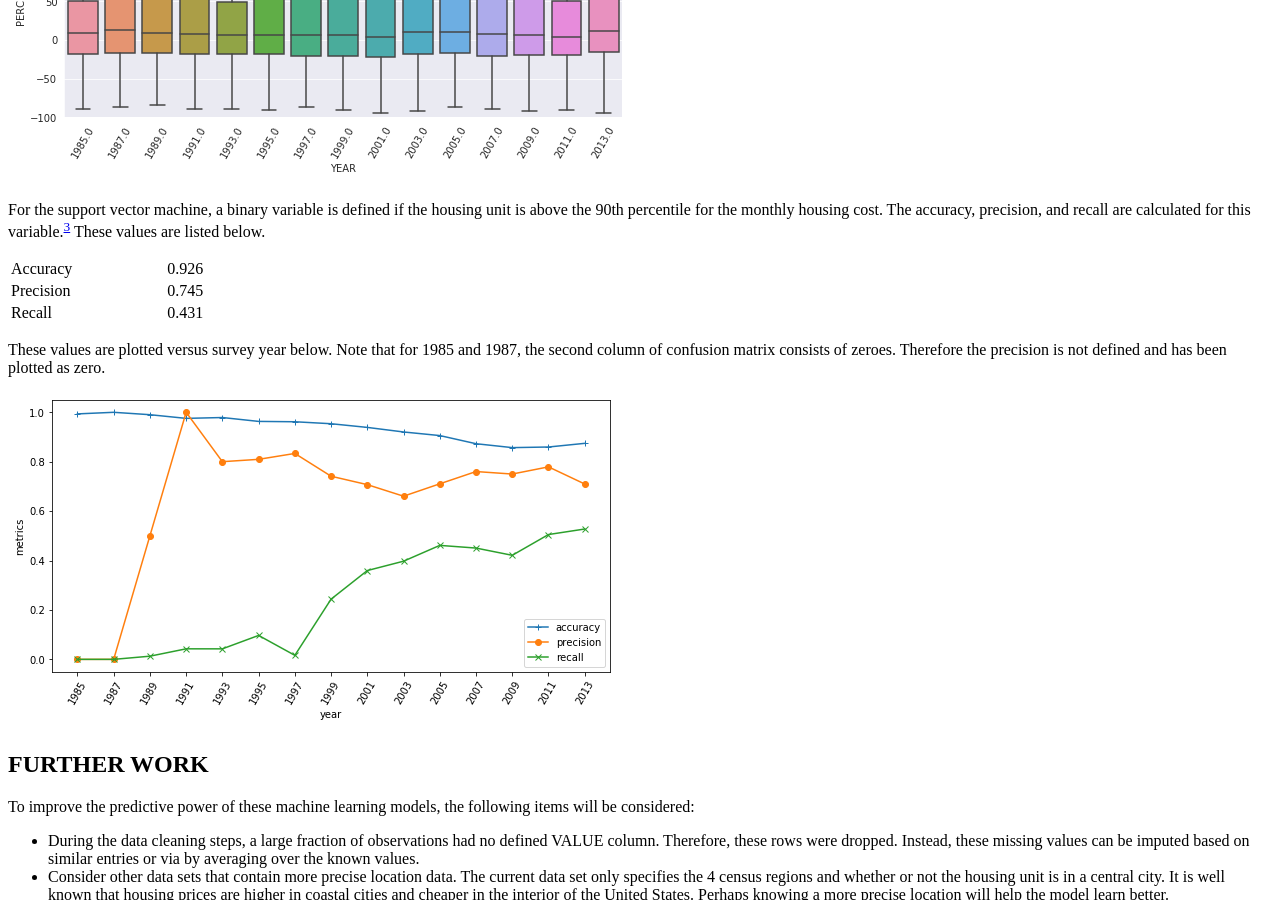
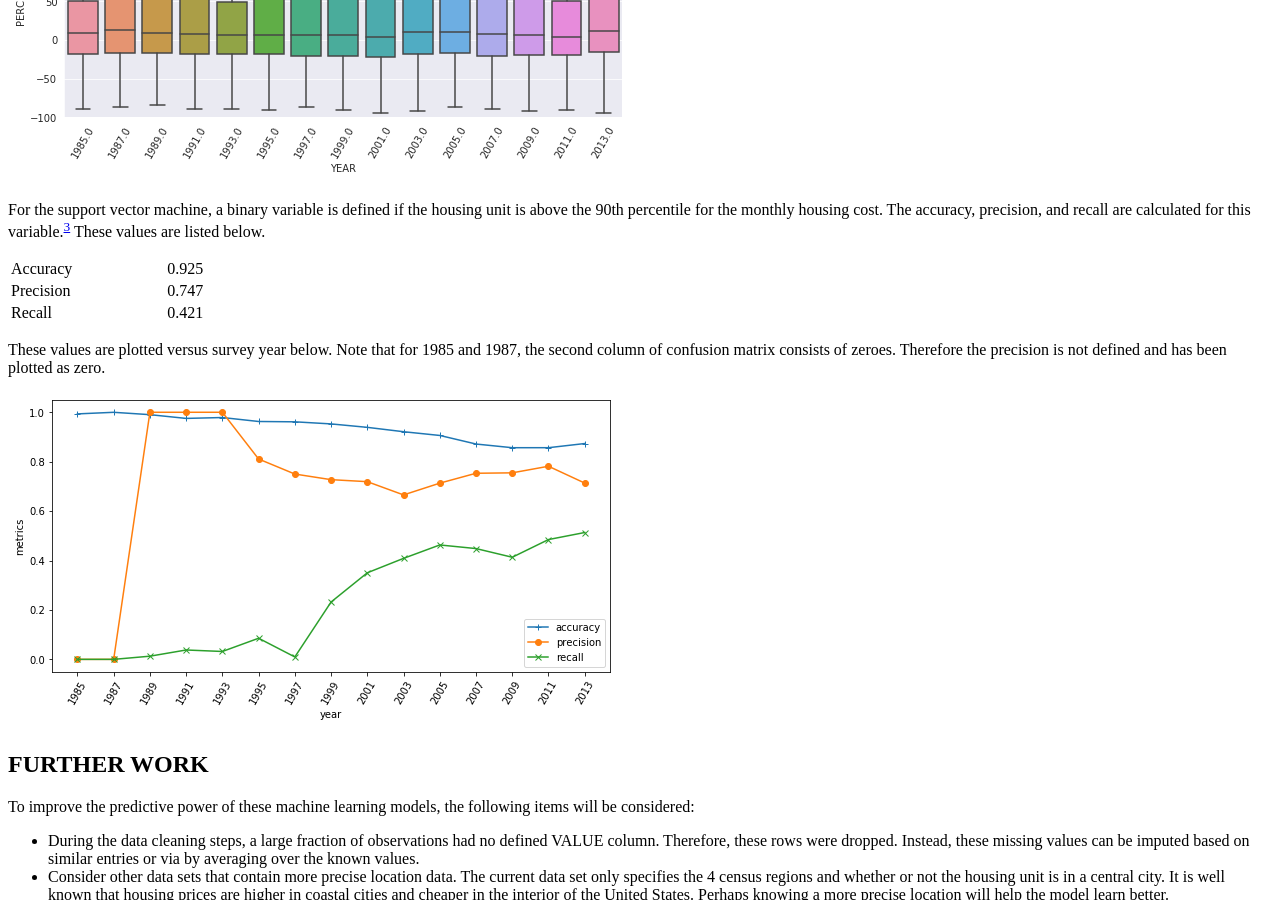
Before and after one commit to lambertgarrido/spb-cap, a Jekyll site: the page built from docs/_posts/2020-01-12-housingcosts.md, in a window 1280 px wide and 900 px high, scrolled down 5861 px. Built offline with Jekyll 4.4.1, drawn with Linux system fonts in a browser that asks for light colours.

Commit message:
blog updates

```diff
--- a/docs/_posts/2020-01-12-housingcosts.md
+++ b/docs/_posts/2020-01-12-housingcosts.md
@@ -383,15 +383,15 @@ For the support vector machine, a binary variable is defined if the housing unit
 <table style="width:20%">
   <tr>
     <td>Accuracy</td>
-    <td>0.926</td>
+    <td>0.925</td>
   </tr>
   <tr>
     <td>Precision</td>
-    <td>0.745</td>
+    <td>0.747</td>
   </tr>
   <tr>
     <td>Recall</td>
-    <td>0.431</td>
+    <td>0.421</td>
   </tr>
 </table>
 
```
Also changed, not shown: docs/assets/images/svm.png, 2 other files.
